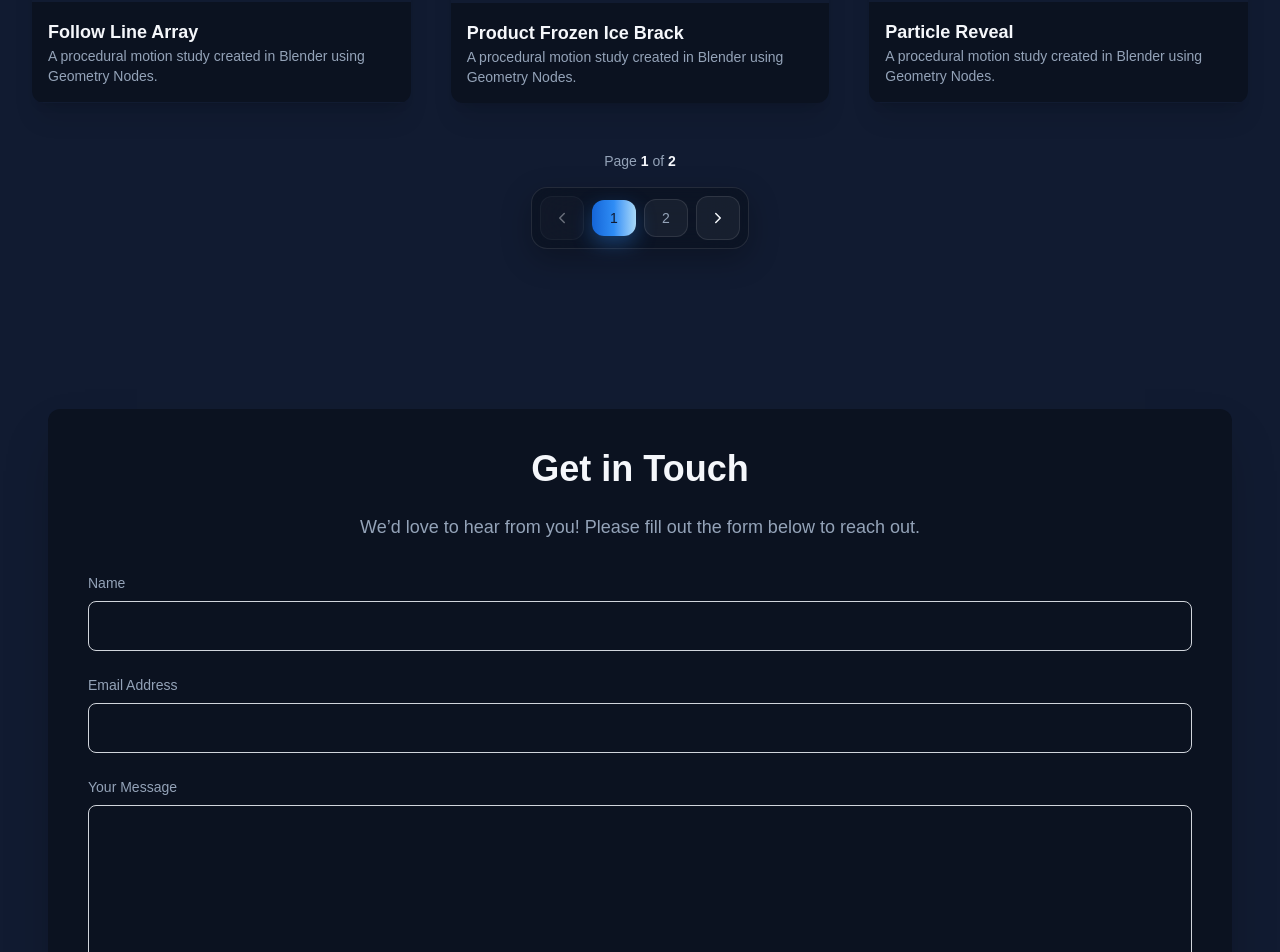
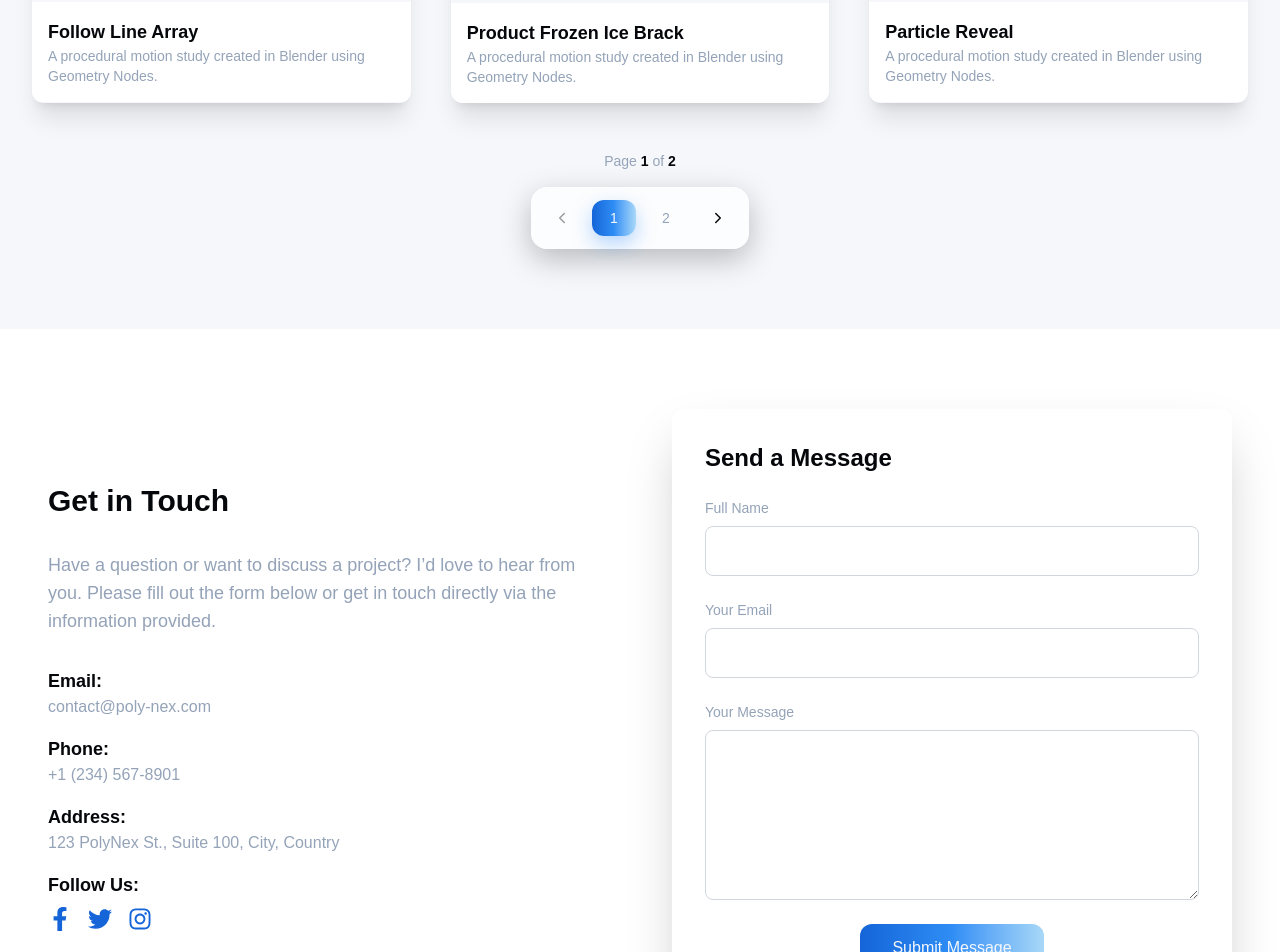
Before and after one commit to dev-ahmedali/poly-nex, a Next.js app: page / in a window 1280 px wide. Shown: the part 1843-2795 px from the top of the page. Built offline with nearby package versions, Linux system fonts and the light colour scheme.

Commit message:
added switch theme and contact

```diff
--- a/src/app/globals.css
+++ b/src/app/globals.css
@@ -1,18 +1,30 @@
 @import "tailwindcss";
 
-
+/* Light theme */
 :root {
-  --bg: #111b31;
-  --surface: #0b1220;
-  --navy: #001b4e;
-  --deep-blue: #0e3a8a;
+  --bg: #f5f7fb; /* Light background */
+  --surface: #ffffff; /* Light surface */
+  --text: #05070b; /* Dark text */
+  --muted: #94a3b8;
+  --bright-blue: #2f8df5;
   --royal-blue: #1565d8;
-  --bright-blue: #2f8df5;
   --sky-blue: #a8d8f7;
   --gold: #f7c53a;
   --orange: #ff9f0a;
-  --text: #f5f7fb;
+  --border: rgba(0, 0, 0, 0.08);
+}
+
+/* Dark theme */
+[data-theme='dark'] {
+  --bg: #05070b; /* Dark background */
+  --surface: #0b1220; /* Dark surface */
+  --text: #f5f7fb; /* Light text */
   --muted: #94a3b8;
+  --bright-blue: #2f8df5;
+  --royal-blue: #1565d8;
+  --sky-blue: #a8d8f7;
+  --gold: #f7c53a;
+  --orange: #ff9f0a;
   --border: rgba(255, 255, 255, 0.08);
 }
 
@@ -22,6 +34,7 @@ html {
 
 body {
   background-color: var(--bg);
-  font-family: 'Arial', sans-serif;
+  font-family: 'JetBrains Mono', sans-serif;
   color: var(--text);
+  transition: background-color 0.3s ease, color 0.3s ease;
 }
--- a/src/app/layout.tsx
+++ b/src/app/layout.tsx
@@ -14,7 +14,7 @@ const geistMono = Geist_Mono({
 
 export const metadata: Metadata = {
   title: "Poly Nex",
-  description: "Generated by create next app",
+  description: "Build Faster. Creater Smarter",
 };
 
 export default function RootLayout({
--- a/src/app/page.tsx
+++ b/src/app/page.tsx
@@ -14,11 +14,11 @@ export default function HomePage() {
       {/* Make sure WorksPage is rendering the projects correctly */}
       <ContactPage/>
 
-      <section id="about" className="px-4 py-20 sm:px-6 lg:px-8">
+      {/* <section id="about" className="px-4 py-20 sm:px-6 lg:px-8">
         <div className="mx-auto max-w-7xl">
           <h2 className="text-3xl font-semibold text-(--text)">About</h2>
         </div>
-      </section>
+      </section> */}
 
 
     </main>
--- a/src/components/sections/contact.tsx
+++ b/src/components/sections/contact.tsx
@@ -1,85 +1,124 @@
-"use client"; // Client-side component
+"use client";
 
-import { FaFacebookF, FaTwitter, FaLinkedinIn } from "react-icons/fa"; // Social icons
-import Link from "next/link"; // For navigation
+import { useState } from "react";
+import { FaFacebookF, FaTwitter, FaInstagram } from "react-icons/fa"
+import Link from "next/link";
 
 export default function ContactPage() {
+  const [formData, setFormData] = useState({
+    name: "",
+    email: "",
+    message: "",
+  });
+
+  const handleChange = (e: React.ChangeEvent<HTMLInputElement | HTMLTextAreaElement>) => {
+    const { name, value } = e.target;
+    setFormData({
+      ...formData,
+      [name]: value,
+    });
+  };
+
+  const handleSubmit = (e: React.FormEvent) => {
+    e.preventDefault();
+    // Handle form submission (e.g., send email or store in a database)
+    alert("Form submitted!");
+  };
+
   return (
-    <main className="min-h-screen text-(--bg) flex items-center justify-center py-20">
-      <div className="container mx-auto px-6 sm:px-8 lg:px-12 max-w-7x1">
-        {/* Contact Form Card */}
-        <div className="bg-(--surface) p-10 rounded-xl shadow-2xl">
-          <h1 className="text-4xl font-bold text-center text-(--text) mb-6">Get in Touch</h1>
-          <p className="text-lg text-center text-(--muted) mb-8">
-            We’d love to hear from you! Please fill out the form below to reach out.
+    <section id="contact" className="py-20 bg-(--surface)">
+      <div className="container mx-auto px-6 sm:px-8 lg:px-12 max-w-7xl">
+        <div className="grid grid-cols-1 md:grid-cols-2 gap-16">
+          {/* Left Column - Contact Information */}
+          <div className="flex flex-col justify-center space-y-8">
+            <h2 className="text-3xl font-bold text-[var(--text)]">Get in Touch</h2>
+            <p className="text-lg text-[var(--muted)]">
+              Have a question or want to discuss a project? I’d love to hear from you. Please fill out the form below or get in touch directly via the information provided.
             </p>
 
-          {/* Contact Form */}
-          <form className="space-y-6">
-            {/* Name Field */}
+            <div className="space-y-4">
               <div>
-              <label htmlFor="name" className="block text-sm font-medium text-(--muted)">Name</label>
-              <input
-                type="text"
-                id="name"
-                name="name"
-                required
-                className="mt-2 block w-full px-4 py-3 rounded-lg border border-gray-300 bg-(--surface) focus:ring-2 focus:ring-(--royal-blue)"
-              />
+                <strong className="text-lg text-[var(--text)]">Email:</strong>
+                <p className="text-[var(--muted)]">contact@poly-nex.com</p>
               </div>
-
-            {/* Email Field */}
               <div>
-              <label htmlFor="email" className="block text-sm font-medium text-(--muted)">Email Address</label>
-              <input
-                type="email"
-                id="email"
-                name="email"
-                required
-                className="mt-2 block w-full px-4 py-3 rounded-lg border border-gray-300 bg-(--surface) focus:ring-2 focus:ring-(--royal-blue)"
-              />
+                <strong className="text-lg text-[var(--text)]">Phone:</strong>
+                <p className="text-[var(--muted)]">+1 (234) 567-8901</p>
               </div>
-
-            {/* Message Field */}
               <div>
-              <label htmlFor="message" className="block text-sm font-medium text-(--muted)">Your Message</label>
-              <textarea
-                id="message"
-                name="message"
-                required
-                rows={6}
-                className="mt-2 block w-full px-4 py-3 rounded-lg border border-gray-300 bg-(--surface) focus:ring-2 focus:ring-(--royal-blue)"
-              />
+                <strong className="text-lg text-[var(--text)]">Address:</strong>
+                <p className="text-[var(--muted)]">123 PolyNex St., Suite 100, City, Country</p>
               </div>
-
-            {/* Submit Button */}
-            <div className="mt-6 text-center">
-              <button
-                type="submit"
-                className="inline-block px-8 py-3 bg-linear-to-r from-(--royal-blue) via-(--bright-blue) to-(--sky-blue) text-(--bg) rounded-xl hover:scale-105 transition duration-300"
-              >
-                Send Message
-              </button>
-            </div>
-          </form>
-
-          {/* Social Media Links */}
-          <div className="mt-12 text-center">
-            <h3 className="text-xl font-semibold text-(--text)">Connect with Me</h3>
-            <div className="mt-6 flex justify-center space-x-6">
-              <Link href="https://www.facebook.com/your-profile" target="_blank" rel="noopener noreferrer">
-                <FaFacebookF className="text-(--royal-blue) hover:text-(--sky-blue) text-2xl" />
+              <div>
+                <strong className="text-lg text-[var(--text)]">Follow Us:</strong>
+                <div className="flex space-x-4 mt-2 ">
+                  <Link href="#" target="_blank" rel="noopener noreferrer" className="text-(--royal-blue) hover:text-(--bright-blue)"><FaFacebookF className="text-[var(--royal-blue)] hover:text-[var(--sky-blue)] text-2xl" />
                   </Link>
-              <Link href="https://twitter.com/your-profile" target="_blank" rel="noopener noreferrer">
-                <FaTwitter className="text-(--royal-blue) hover:text-(--sky-blue) text-2xl" />
+                  <Link href="#" target="_blank" rel="noopener noreferrer" className="text-[var(--royal-blue)] hover:text-[var(--bright-blue)]"><FaTwitter className="text-[var(--royal-blue)] hover:text-[var(--sky-blue)] text-2xl" />
                   </Link>
-              <Link href="https://www.linkedin.com/in/your-profile" target="_blank" rel="noopener noreferrer">
-                <FaLinkedinIn className="text-(--royal-blue) hover:text-(--sky-blue) text-2xl" />
+                  <Link href="#"  target="_blank" rel="noopener noreferrer" className="text-(--royal-blue) hover:text-(--bright-blue)"><FaInstagram className="text-[var(--royal-blue)] hover:text-[var(--sky-blue)] text-2xl" />
                   </Link>
                 </div>
               </div>
             </div>
           </div>
-    </main>
+
+          {/* Right Column - Contact Form */}
+          <div className="bg-(--surface)] p-8 rounded-xl shadow-2xl border border-white/10 backdrop-blur-xl">
+            <h3 className="text-2xl font-semibold text-(--text)] mb-6">Send a Message</h3>
+
+            <form onSubmit={handleSubmit} className="space-y-6">
+              <div>
+                <label htmlFor="name" className="block text-sm font-medium text-[var(--muted)]">Full Name</label>
+                <input
+                  type="text"
+                  id="name"
+                  name="name"
+                  value={formData.name}
+                  onChange={handleChange}
+                  className="mt-2 block w-full px-4 py-3 rounded-lg border border-gray-300 bg-[var(--surface)] focus:ring-2 focus:ring-[var(--royal-blue)]"
+                  required
+                />
+              </div>
+
+              <div>
+                <label htmlFor="email" className="block text-sm font-medium text-[var(--muted)]">Your Email</label>
+                <input
+                  type="email"
+                  id="email"
+                  name="email"
+                  value={formData.email}
+                  onChange={handleChange}
+                  className="mt-2 block w-full px-4 py-3 rounded-lg border border-gray-300 bg-[var(--surface)] focus:ring-2 focus:ring-[var(--royal-blue)]"
+                  required
+                />
+              </div>
+
+              <div>
+                <label htmlFor="message" className="block text-sm font-medium text-[var(--muted)]">Your Message</label>
+                <textarea
+                  id="message"
+                  name="message"
+                  value={formData.message}
+                  onChange={handleChange}
+                  rows={6}
+                  className="mt-2 block w-full px-4 py-3 rounded-lg border border-gray-300 bg-[var(--surface)] focus:ring-2 focus:ring-[var(--royal-blue)]"
+                  required
+                />
+              </div>
+
+              <div className="mt-6 text-center">
+                <button
+                  type="submit"
+                  className="inline-block px-8 py-3 bg-gradient-to-r from-[var(--royal-blue)] via-[var(--bright-blue)] to-[var(--sky-blue)] text-[var(--bg)] rounded-xl hover:scale-105 transition duration-300"
+                >
+                  Submit Message
+                </button>
+              </div>
+            </form>
+          </div>
+        </div>
+      </div>
+    </section>
   );
 }
--- /dev/null
+++ b/src/components/ui/themeToggle.tsx
@@ -0,0 +1,51 @@
+"use client";
+
+import { useEffect, useState } from "react";
+
+export default function ThemeToggle() {
+  const [isDark, setIsDark] = useState(false);
+
+  // Check the initial theme preference from localStorage or use system preference
+  useEffect(() => {
+    const storedTheme = localStorage.getItem("theme");
+    if (storedTheme) {
+      setIsDark(storedTheme === "dark");
+    } else {
+      // Default to system preference if no theme is stored
+      setIsDark(window.matchMedia("(prefers-color-scheme: dark)").matches);
+    }
+  }, []);
+
+  // Toggle theme
+  const toggleTheme = () => {
+    setIsDark((prev) => {
+      const newTheme = !prev ? "dark" : "light";
+      localStorage.setItem("theme", newTheme); // Store the theme preference in localStorage
+      document.documentElement.setAttribute("data-theme", newTheme); // Apply the theme
+      return !prev;
+    });
+  };
+
+  // Set initial theme when the component is mounted
+  useEffect(() => {
+    document.documentElement.setAttribute("data-theme", isDark ? "dark" : "light");
+  }, [isDark]);
+
+  return (
+    <button
+      onClick={toggleTheme}
+      className="p-2 rounded-xl text-(--muted) bg-(--surface) hover:bg-(--royal-blue) transition"
+      aria-label="Toggle Theme"
+    >
+      {isDark ? (
+        <span role="img" aria-label="Light Mode">
+          🌞
+        </span>
+      ) : (
+        <span role="img" aria-label="Dark Mode">
+          🌙
+        </span>
+      )}
+    </button>
+  );
+}
```
Also changed, not shown: src/components/layout/navbar.tsx (+13 -6 lines). Lines whose indentation alone changed are shown as unchanged.
